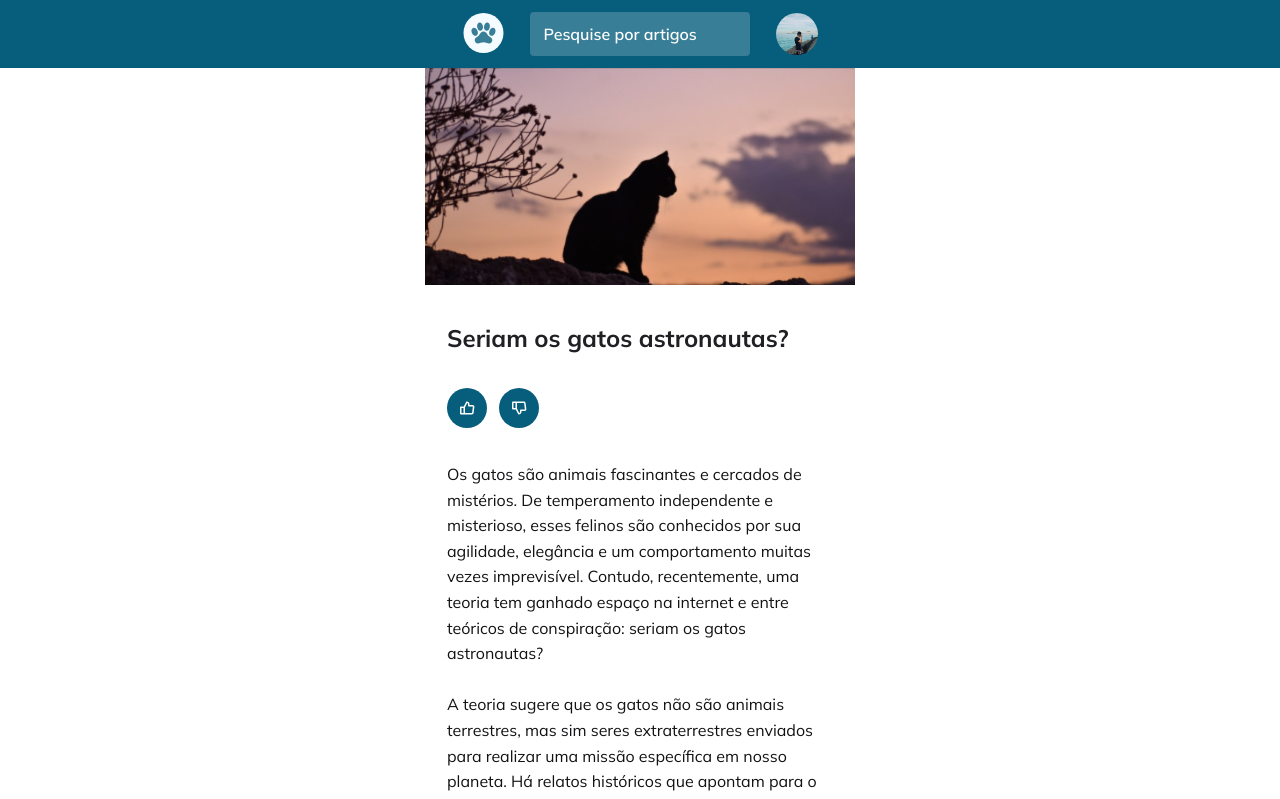
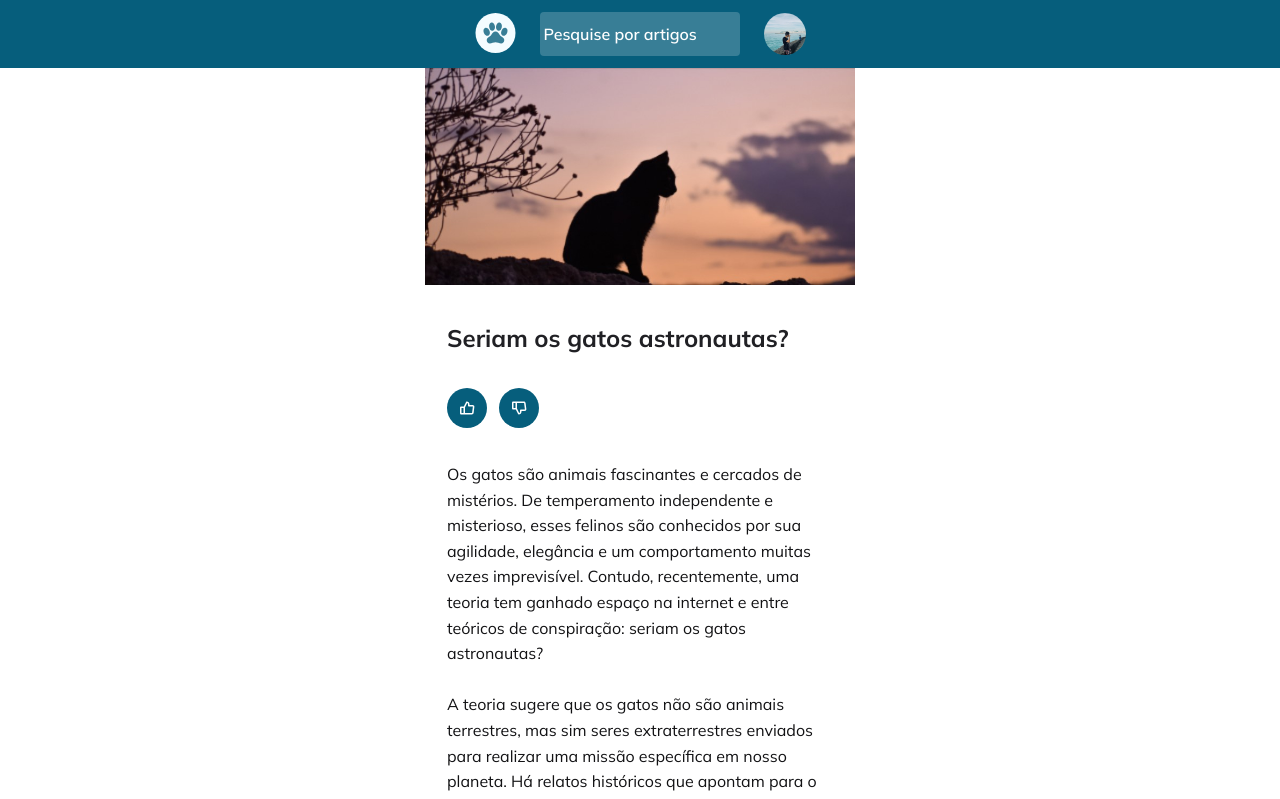
Before and after one commit to guqueiroz10/Catblog, a plain HTML site: page index.html in a window 1280 px wide. Shown: the top 799 px of the page. Drawn offline with Linux system fonts and the light colour scheme.

Commit message:
Update style.css

```diff
--- a/style.css
+++ b/style.css
@@ -53,7 +53,7 @@ img {
 header {
     background-color: var(--brand-primary);
 
-    padding: 1.2rem 2.8rem;
+    padding: 1.2rem 1.6rem;
 }
 
 header .container {
@@ -63,14 +63,14 @@ header .container {
     display: flex;
     align-items: center;
     justify-content: center;
-    gap: 2.6rem;
+    gap: 2.4rem;
 }
 
 header form input {
     background: rgb(255 255 255 / 0.2);
     border: none;
     border-radius: .4rem;
-    padding: 1.2rem 1.4rem;
+    padding: 1.2rem .4rem;
 
     font-size: 1.6rem;
     font-weight: 600;
```
